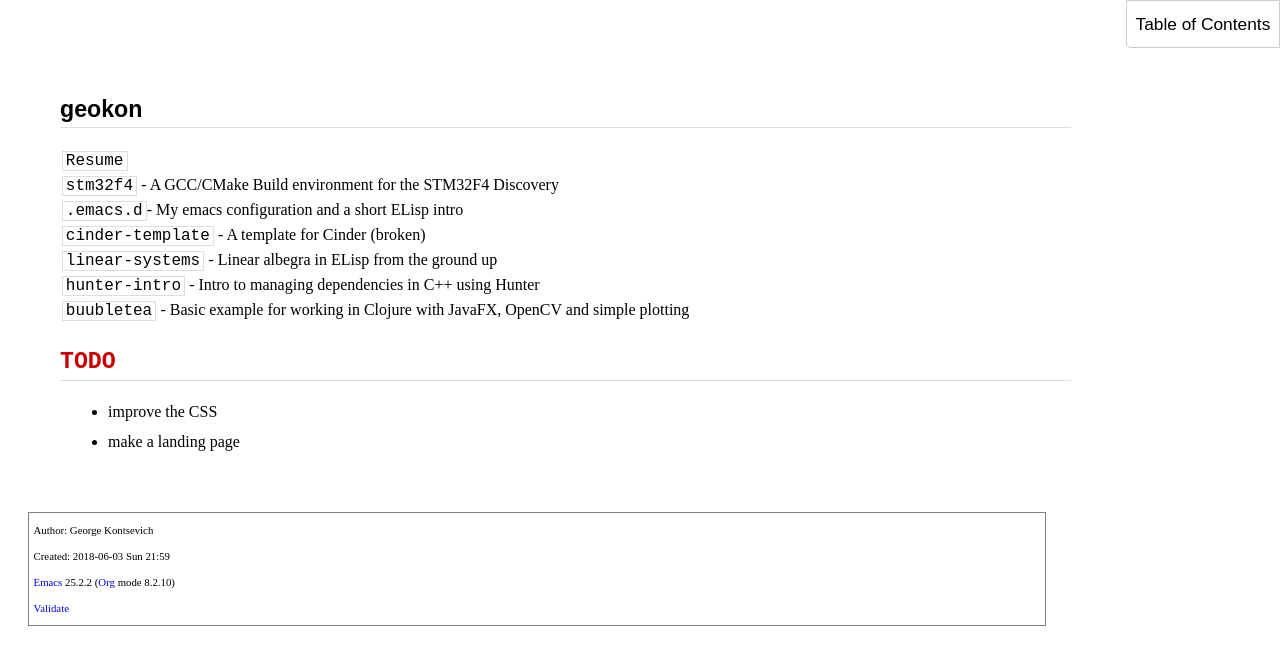
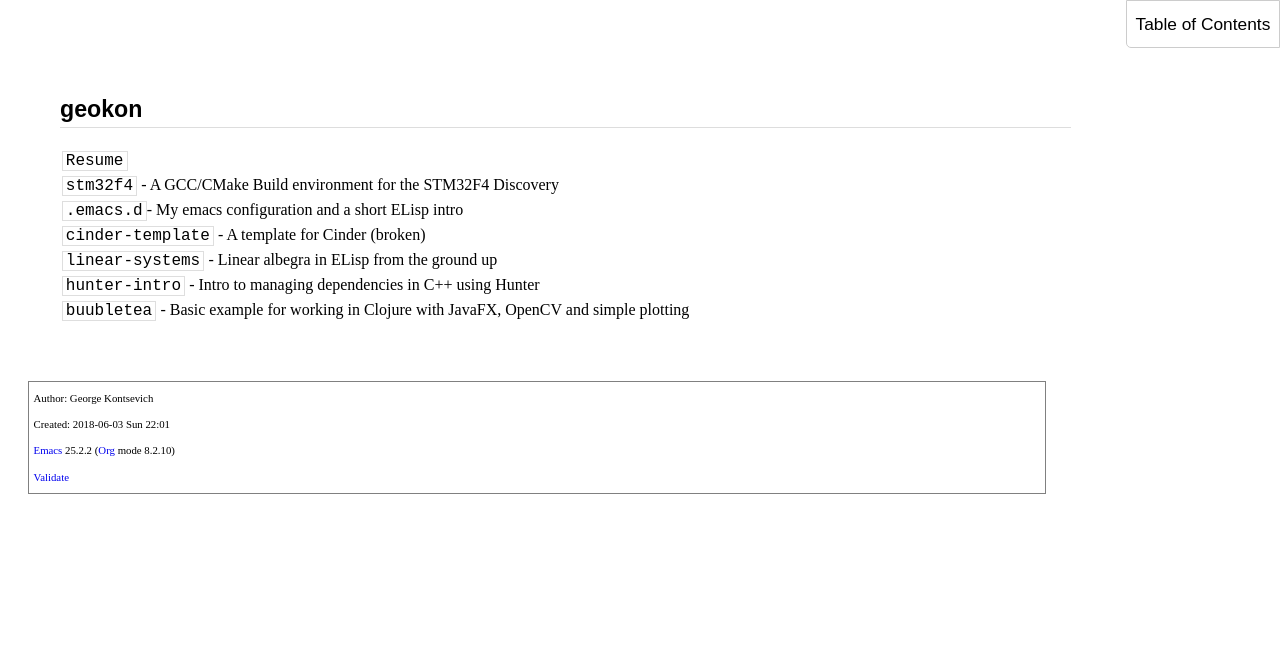
Before and after one commit to kxygk/kxygk.github.io, a plain HTML site: page index.html in a window 1280 px wide. Drawn offline with Linux system fonts and the light colour scheme.

Commit message:
Update: Remove TODOs
I guess it's good enough.. and i don't have plans to work on it for a while

```diff
--- a/index.html
+++ b/index.html
@@ -4,7 +4,7 @@
 <html xmlns="http://www.w3.org/1999/xhtml" lang="en" xml:lang="en">
 <head>
 <title></title>
-<!-- 2018-06-03 Sun 21:59 -->
+<!-- 2018-06-03 Sun 22:01 -->
 <meta  http-equiv="Content-Type" content="text/html;charset=utf-8" />
 <meta  name="generator" content="Org-mode" />
 <meta  name="author" content="George Kontsevich" />
@@ -144,7 +144,6 @@ for the JavaScript code in this tag.
 <div id="text-table-of-contents">
 <ul>
 <li><a href="#sec-1">geokon</a></li>
-<li><a href="#sec-2"><span class="todo TODO">TODO</span> </a></li>
 </ul>
 </div>
 </div>
@@ -163,21 +162,10 @@ for the JavaScript code in this tag.
 </p>
 </div>
 </div>
-<div id="outline-container-sec-2" class="outline-2">
-<h2 id="sec-2"><span class="todo TODO">TODO</span> </h2>
-<div class="outline-text-2" id="text-2">
-<ul class="org-ul">
-<li>improve the CSS
-</li>
-<li>make a landing page
-</li>
-</ul>
-</div>
-</div>
 </div>
 <div id="postamble" class="status">
 <p class="author">Author: George Kontsevich</p>
-<p class="date">Created: 2018-06-03 Sun 21:59</p>
+<p class="date">Created: 2018-06-03 Sun 22:01</p>
 <p class="creator"><a href="http://www.gnu.org/software/emacs/">Emacs</a> 25.2.2 (<a href="http://orgmode.org">Org</a> mode 8.2.10)</p>
 <p class="validation"><a href="http://validator.w3.org/check?uri=referer">Validate</a></p>
 </div>
```
Also changed, not shown: 1 other file.
